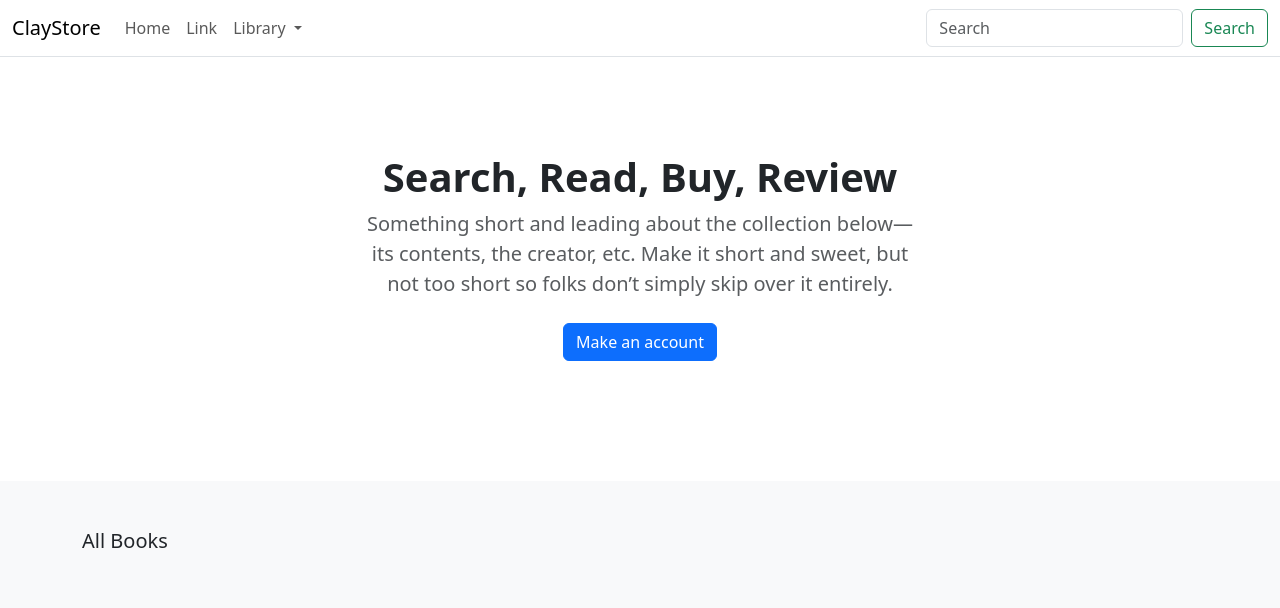
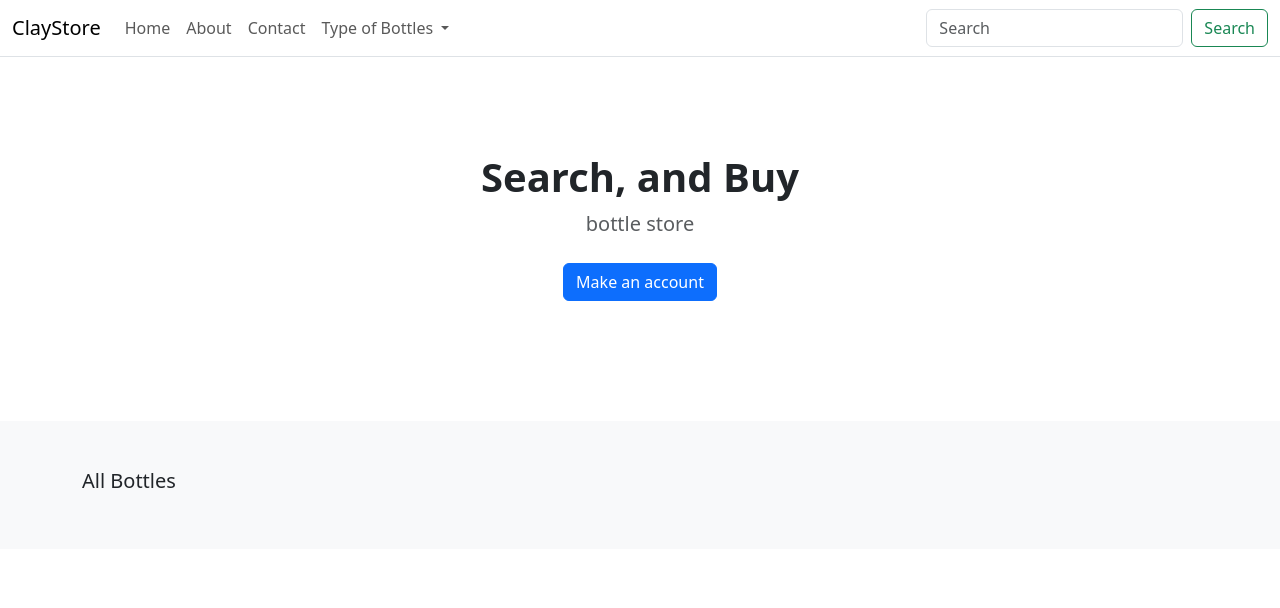
Before and after one commit to zura-chkhaidze/store, a Django app: template templates/store/home.html in a window 1280 px wide. Shown: the top 608 px of the page. Run offline with Django 4.2, Linux system fonts and the light colour scheme; the template is opened without the code that fills it, so the values that code supplies are empty.

Commit message:
Tamplates,views and URLS

```diff
--- a/templates/store/base.html
+++ b/templates/store/base.html
@@ -18,7 +18,7 @@
  <header>
         <nav class="navbar navbar-expand-md navbar-light bg-white border-bottom">
             <div class="container-fluid">
-                <a class="navbar-brand" href="#">ClayStore</a>
+                <a class="navbar-brand" href="/">ClayStore</a>
                 <button class="navbar-toggler" type="button" data-bs-toggle="collapse" data-bs-target="#navbarCollapse"
                     aria-controls="navbarCollapse" aria-expanded="false" aria-label="Toggle navigation">
                     <span class="navbar-toggler-icon"></span>
@@ -29,12 +29,15 @@
                             <a class="nav-link" aria-current="page" href="/">Home</a>
                         </li>
                         <li class="nav-item">
-                            <a class="nav-link" href="#">Link</a>
+                            <a class="nav-link" href="#">About</a>
+                        </li>
+                        <li class="nav-item">
+                            <a class="nav-link" href="#">Contact</a>
                         </li>
                         <li class="nav-item dropdown">
                             <a class="nav-link dropdown-toggle" href="#" id="navbarDropdown" role="button"
                                 data-bs-toggle="dropdown" aria-expanded="false">
-                                Library
+                                Type of Bottles
                             </a>
                             <ul class="dropdown-menu" aria-labelledby="navbarDropdown">
                                 <li><a class="dropdown-item" href="{% url "store:all_products" %}">All</a></li>
--- a/templates/store/home.html
+++ b/templates/store/home.html
@@ -9,9 +9,8 @@
   <section class="py-5 text-center container">
     <div class="row py-lg-5">
       <div class="col-lg-6 col-md-8 mx-auto">
-        <h1 class="h1 fw-bold">Search, Read, Buy, Review</h1>
-        <p class="lead text-muted">Something short and leading about the collection below—its contents, the creator,
-          etc. Make it short and sweet, but not too short so folks don’t simply skip over it entirely.</p>
+        <h1 class="h1 fw-bold">Search, and Buy</h1>
+        <p class="lead text-muted">bottle store</p>
         <p>
           <a href="#" class="btn btn-primary my-2">Make an account</a>
         </p>
@@ -22,7 +21,7 @@
   <div class="album py-5 bg-light">
     <div class="container">
 
-      <div class="pb-3 h5">All Books</div>
+      <div class="pb-3 h5">All Bottles</div>
       <div class="row row-cols-1 row-cols-sm-2 row-cols-md-5 g-3">
 
         {% for product in products %}
--- a/templates/store/products/detail.html
+++ b/templates/store/products/detail.html
@@ -17,7 +17,7 @@
                 <div class="border">
                     <div class="col border-bottom">
                         <div class="row p-3">
-                            <div class="col-6">Hardback</div>
+                            <div class="col-6">Price</div>
                             <div class="col-6 text-end"><span class="h4 fw-bold">£{{ product.price }}</span></div>
                         </div>
                     </div>
```
